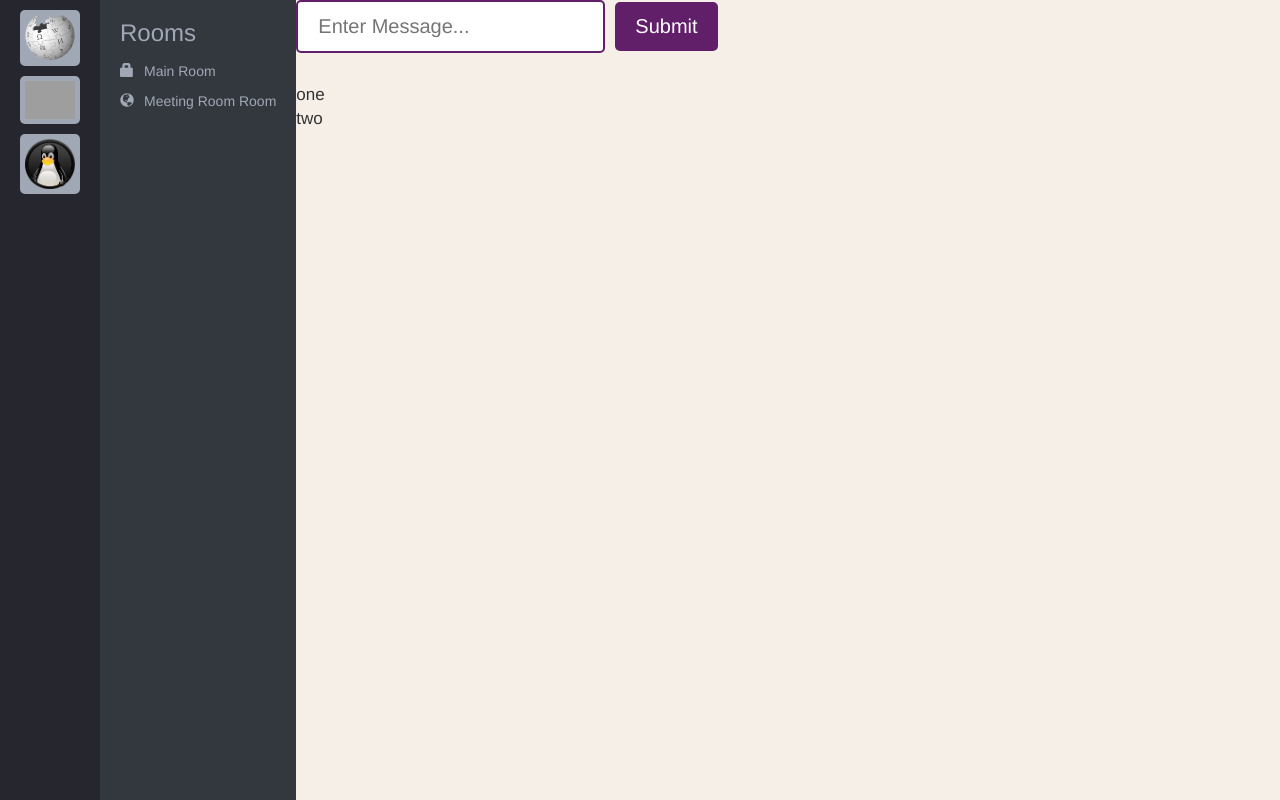
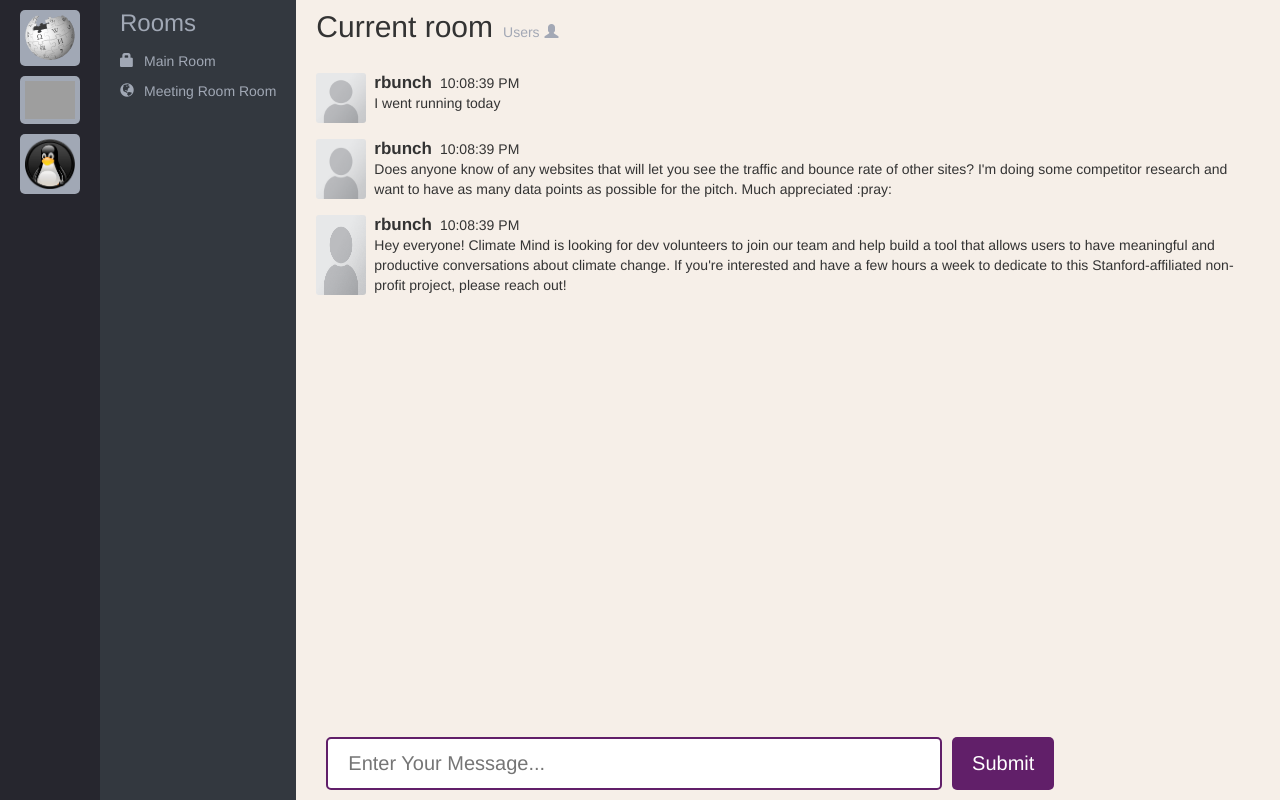
Before and after one commit to JakeHildy/slack-clone-client, a React (Create React App) app: page / in a window 1280 px wide. Built offline with nearby package versions, Linux system fonts and the light colour scheme; no server answers; grey boxes are pictures that could not be loaded.

Commit message:
Added and Styled the messages

```diff
--- a/src/App.scss
+++ b/src/App.scss
@@ -12,3 +12,14 @@
     height: 100vh;
   }
 }
+
+h1,
+h2,
+h3,
+h4,
+h5,
+h6,
+p {
+  padding: 0;
+  margin: 0;
+}
--- a/src/components/CurrentRoom/CurrentRoom.jsx
+++ b/src/components/CurrentRoom/CurrentRoom.jsx
@@ -1,8 +1,21 @@
 import React, { useState } from "react";
 import "./CurrentRoom.scss";
+import Message from "./../Message/Message";
 
 function CurrentRoom() {
-  const [messages, setMessages] = useState(["one", "two"]);
+  const [messages, setMessages] = useState([
+    { user: "rbunch", text: "I went running today", timestamp: Date.now() },
+    {
+      user: "rbunch",
+      text: "Does anyone know of any websites that will let you see the traffic and bounce rate of other sites? I'm doing some competitor research and want to have as many data points as possible for the pitch. Much appreciated :pray:",
+      timestamp: Date.now(),
+    },
+    {
+      user: "rbunch",
+      text: "Hey everyone! Climate Mind is looking for dev volunteers to join our team and help build a tool that allows users to have meaningful and productive conversations about climate change. If you're interested and have a few hours a week to dedicate to this Stanford-affiliated non-profit project, please reach out!",
+      timestamp: Date.now(),
+    },
+  ]);
   const [newMessage, setNewMessage] = useState("");
 
   const onFormSubmit = (e) => {
@@ -13,26 +26,31 @@ function CurrentRoom() {
 
   return (
     <div className="current-room">
+      <div className="current-room__header">
+        <h2 className="current-room__title">Current room</h2>
+        <span className="current-room__users">Users</span>{" "}
+        <span
+          className="current-room__users glyphicon glyphicon-user"
+          aria-hidden="true"
+        ></span>
+      </div>
+
+      <ul className="current-room__messages">
+        {messages.map((message, i) => {
+          return <Message key={i} message={message} />;
+        })}
+      </ul>
       <form onSubmit={(e) => onFormSubmit(e)} className="form">
         <input
           type="text"
           onChange={(e) => {
             setNewMessage(e.target.value);
           }}
-          placeholder="Enter Message..."
+          placeholder="Enter Your Message..."
           className="form__input"
         />
         <button className="form__button">Submit</button>
       </form>
-      <ul className="messages">
-        {messages.map((message, i) => {
-          return (
-            <li key={i} className="messages__message">
-              {message}
-            </li>
-          );
-        })}
-      </ul>
     </div>
   );
 }
--- a/src/components/CurrentRoom/CurrentRoom.scss
+++ b/src/components/CurrentRoom/CurrentRoom.scss
@@ -1,10 +1,36 @@
 .current-room {
   background-color: #f6efe8;
   height: 100vh;
+  position: relative;
+  padding: 1rem 2rem;
+
+  &__header {
+    display: flex;
+    align-items: baseline;
+    margin-bottom: 3rem;
+  }
+
+  &__title {
+    margin-right: 1rem;
+  }
+
+  &__users {
+    color: #a3a8b5;
+    margin-right: 0.5rem;
+  }
+
+  &__messages {
+    list-style-type: none;
+  }
 }
 
 .form {
-  margin-bottom: 3rem;
+  position: absolute;
+  bottom: 1rem;
+  left: 1rem;
+  display: flex;
+  width: 60vw;
+  padding: 0 2rem;
 
   &__input {
     padding: 1rem 2rem;
@@ -13,6 +39,7 @@
     font-size: 2rem;
     border-radius: 5px;
     border: 2px solid #611f69;
+    flex: 1;
 
     &:active,
     &:focus {
@@ -36,11 +63,3 @@
     }
   }
 }
-
-.messages {
-  list-style-type: none;
-
-  &__message {
-    font-size: 1.7rem;
-  }
-}
--- /dev/null
+++ b/src/components/Message/Message.jsx
@@ -0,0 +1,23 @@
+import React from "react";
+import "./Message.scss";
+import DefaultProfileImage from "./../../assets/images/portrait-placeholder.png";
+
+function Message({ message }) {
+  return (
+    <li className="message">
+      <img className="message__profile-img" src={DefaultProfileImage} alt="" />
+      <div className="message__content">
+        <div className="message__heading">
+          <h5 className="message__username">{message.user}</h5>
+          <p className="message__time">
+            {new Date(message.timestamp).toLocaleTimeString()}
+          </p>
+        </div>
+
+        <p className="message__text">{message.text}</p>
+      </div>
+    </li>
+  );
+}
+
+export default Message;
--- /dev/null
+++ b/src/components/Message/Message.scss
@@ -0,0 +1,27 @@
+.message {
+  display: flex;
+  margin-bottom: 1.6rem;
+
+  &__profile-img {
+    width: 5rem;
+    margin-right: 0.8rem;
+    border-radius: 3px;
+  }
+
+  &__heading {
+    display: flex;
+    align-items: baseline;
+  }
+
+  &__username {
+    font-size: 1.7rem;
+    font-weight: bold;
+    margin-right: 0.8rem;
+  }
+
+  &__time {
+  }
+
+  &__text {
+  }
+}
--- a/src/components/Rooms/Rooms.scss
+++ b/src/components/Rooms/Rooms.scss
@@ -4,7 +4,7 @@
   padding: 0;
 
   &__title {
-    padding: 0 2rem;
+    padding: 1rem 2rem;
   }
 
   &__list {
```
Also changed, not shown: src/assets/images/portrait-placeholder.png (added).
